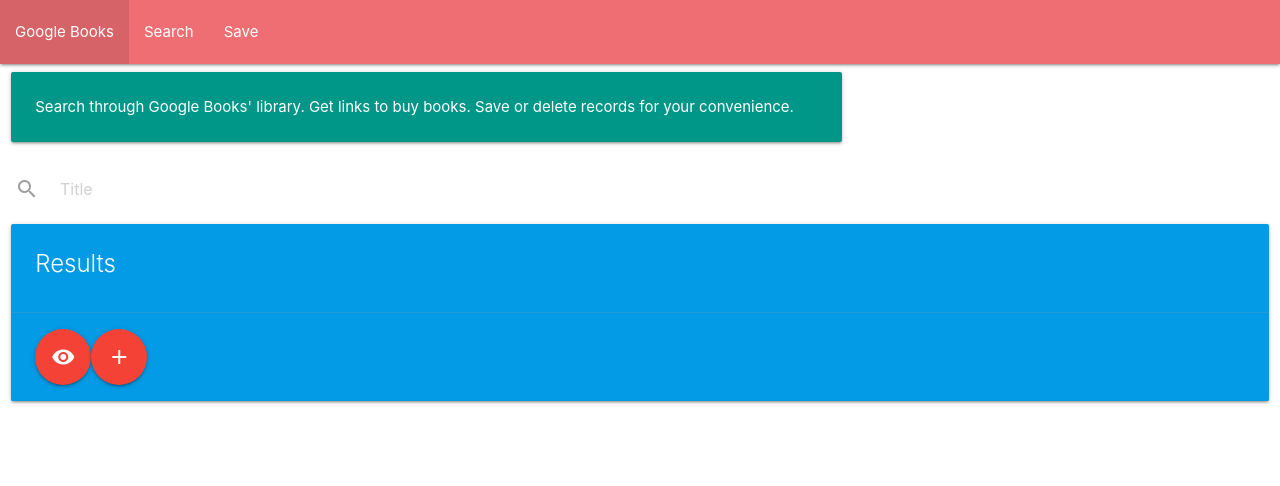
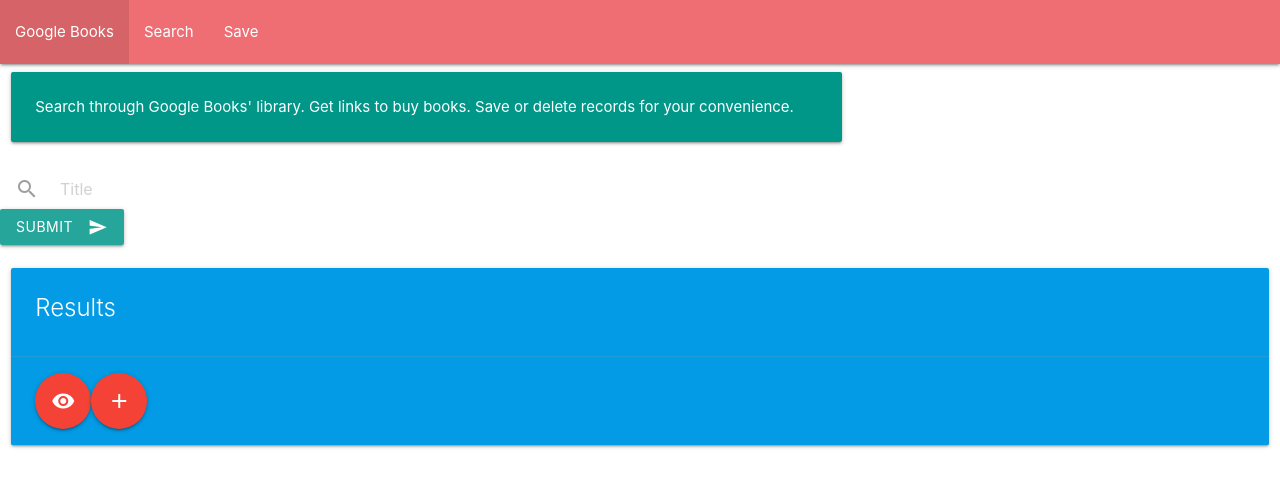
Before and after one commit to redricasa/book-search, a React (Create React App) app in the folder client/: page / in a window 1280 px wide. Shown: the top 486 px of the page. Built offline with nearby package versions, Linux system fonts and the light colour scheme.

Commit message:
linked directly to google controller in api.js and made app.js more readable

```diff
--- a/client/package.json
+++ b/client/package.json
@@ -17,7 +17,9 @@
     "start": "react-scripts start",
     "build": "react-scripts build",
     "test": "react-scripts test --env=jsdom",
-    "eject": "react-scripts eject"
+    "eject": "react-scripts eject",
+    "clean": "rm -rf build",
+    "rerun": "npm run clean && npm run build && serve -s build"
   },
   "browserslist": [
     ">0.2%",
--- a/client/src/App.js
+++ b/client/src/App.js
@@ -1,22 +1,24 @@
 import React from "react";
-import { BrowserRouter as Router, Route, Switch } from "react-router-dom";
+import { BrowserRouter,
+        Route,
+        Switch } from "react-router-dom";
 import Home from "./pages/search";
 import Saved from "./pages/saved";
-import NoMatch from "./pages/NoResult";
+import NoResult from "./pages/NoResult";
 import Nav from "./components/navbar/navbar.index";
 // TODO import and incorporate search, saved and no result pages
 function App() {
   return (
-    <Router>
+    <BrowserRouter>
       <div>
         <Nav />
         <Switch>
           <Route exact path="/" component={Home} />
           <Route exact path="/saved" component={Saved} />
-          <Route component={NoMatch} />
+          <Route component={NoResult} />
         </Switch>
       </div>
-    </Router>
+    </BrowserRouter>
   );
 }
 
--- a/client/src/components/Form/form.index.js
+++ b/client/src/components/Form/form.index.js
@@ -2,24 +2,28 @@
 //TODO replace tags with materialize
 function Form({ query, handleInputChange, handleFormSubmit }) {
   return (
-    <div class="nav-wrapper">
-      <form>
-        <div class="input-field">
+    <div className="nav-wrapper">
+      <div>
+        <div className="input-field">
           <input
             onChange={handleInputChange}
             id="search"
             type="search"
+            placeholder="Title"
             required
+          />
+          <label className="label-icon" for="search">
+            <i className="material-icons">search</i>
 
-            placeholder="Title"
-            value={query}
-          />
-          <label class="label-icon" for="search">
-            <i class="material-icons" onClick={handleFormSubmit}>search</i>
           </label>
-
+          <button
+            className="btn waves-effect waves-light"
+            onClick={handleFormSubmit}
+            >Submit
+            <i className="material-icons right" >send</i>
+          </button>
         </div>
-      </form>
+      </div>
     </div>
   );
 }
--- a/client/src/pages/search.js
+++ b/client/src/pages/search.js
@@ -11,23 +11,26 @@
 class Home extends Component {
   state = {
     books: [],
-    query: "",
+    query: "harry potter",
     message: "Search For A Book To Begin!"
   };
 
   handleInputChange = event => {
-    const { name, value } = event.target;
-    this.setState({
-      [name]: value
-    });
+    console.log(event)
+    // const { name, value } = event.target;
+    // this.setState({
+    //   [name]: value
+    // });
   };
 
   getBooks = () => {
     API.getBooks(this.state.query)
-      .then(res =>
-        this.setState({
-          books: res.data
-        })
+      .then(res =>{
+        console.log(res)
+          this.setState({
+            books: res.data
+          })
+        }
       )
       .catch(() =>
         this.setState({
@@ -38,6 +41,7 @@
   };
 
   handleFormSubmit = event => {
+    console.log(event)
     event.preventDefault();
     this.getBooks();
   };
--- a/client/src/utils/API.JS
+++ b/client/src/utils/API.JS
@@ -1,9 +1,11 @@
 import axios from "axios";
+const googleController = require("../../../controllers/google.control");
 
 export default {
   // Gets books from the Google API
   getBooks: function(query) {
     return axios.get("/api/google", { params: { query: "title:" + query } });
+    // return googleController.findAll({ q: "title:" + query })
   },
   // Gets all saved books
   getSavedBooks: function() {
```
